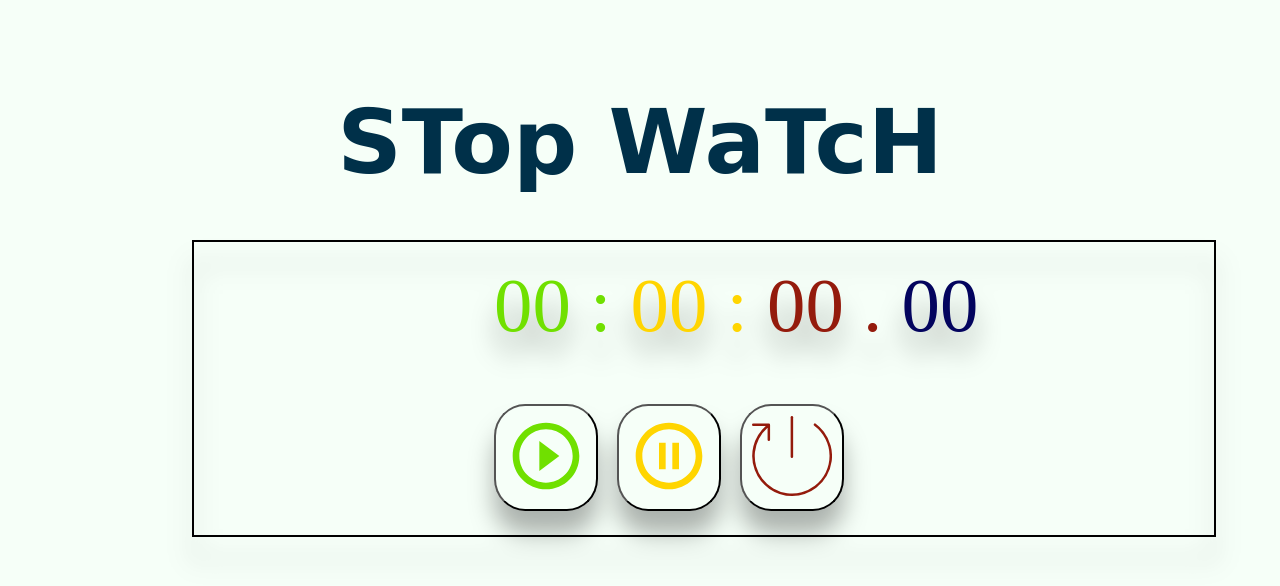
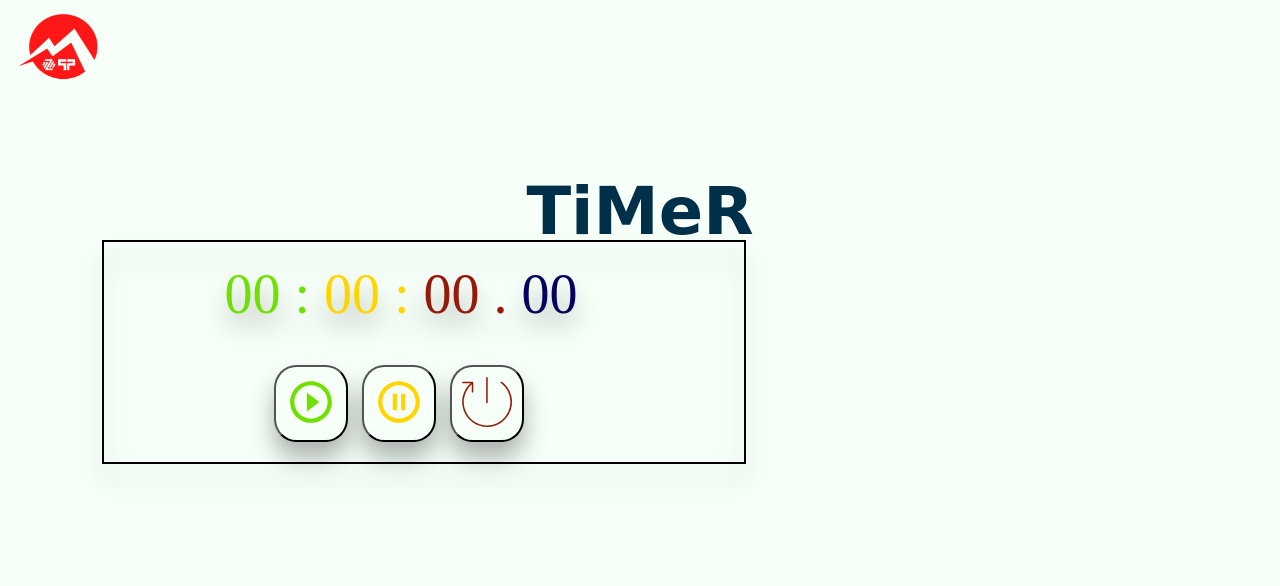
Before and after one commit to minzawthein/Timer, a plain HTML site: page index.html in a window 1280 px wide. Drawn offline with Linux system fonts and the light colour scheme.

Commit message:
initial commit

```diff
--- a/css/index.css
+++ b/css/index.css
@@ -5,12 +5,17 @@
     --minute-color: #ffd500;
     --second-color: #941b0c;
     --millisecond-color: #03045e;
-    --text-font: 4.8rem;
+    --text-font: 4.5rem;
 }
 
 body {
     background-color: var(--primary-color);
     font-size: var(--text-font);
+}
+
+.logo {
+    width: 100px;
+    height: 86px;
 }
 
 h3  {
@@ -21,7 +26,7 @@ h3  {
 
 article.container {
     position: absolute;
-    top: 30%;
+    top: 47%;
     left: 15%;
     border: 2px double #000000;
     padding: 20px;
@@ -55,3 +60,7 @@ div.button>button {
     border-radius: 30%;
     padding: 10px;
 }
+
+div.button {
+    padding-left: 50px;
+}
--- /dev/null
+++ b/css/medium.css
@@ -0,0 +1,10 @@
+:root {
+    --text-font: 3.5rem;
+}
+
+article.container {
+    top: 30%;
+    left: 8%;
+    width: 500px;
+    padding-left: 120px;
+}
--- /dev/null
+++ b/css/small.css
@@ -0,0 +1,30 @@
+:root {
+    --text-font: 2.8rem;
+}
+
+.logo {
+    width: 78px;
+    height: 66px;
+}
+
+article.container {
+    font-size: 2rem;
+    top: 30%;
+    left: 8%;
+    width: 280px;
+    padding-left: 30px;
+}
+
+div.button>button {
+    padding: 0;
+}
+
+div.button>button>svg {
+    width: 50px;
+    height: 50px;
+}
+
+div.button>button>svg>svg {
+    width: 50px;
+    height: 50px;
+}
--- a/index.html
+++ b/index.html
@@ -6,12 +6,17 @@
     <meta name="viewport" content="width=device-width, initial-scale=1.0">
     <link rel="icon" href="img/clock.svg" sizes="32*32">
     <link rel="stylesheet" href="css/index.css">
-    <title>Digital-colock</title>
+    <link rel="stylesheet" media="screen and (max-device-width: 820px)" href="css/medium.css">
+    <link rel="stylesheet" media="screen and (max-device-width: 428px)" href="css/small.css">
+    <title>Timer</title>
 </head>
 <body>
 
-    <h3>STop WaTcH</h3>
+    <a href="https://minzawthein-portfolio.netlify.app/" target="_blank">
+        <img src="img/MZT_logo 1.png" alt="Logo" class="logo">
+    </a>
 
+    <h3>TiMeR</h3>
     <article class="container">
         <div class="display">
             <span class="hour">00 :</span>
@@ -21,19 +26,17 @@
         </div>
         <div class="button">
             <button id="start">
-                <svg xmlns="http://www.w3.org/2000/svg" xmlns:svgjs="http://svgjs.com/svgjs" xmlns:xlink="http://www.w3.org/1999/xlink" width="80" height="80"><svg xmlns="http://www.w3.org/2000/svg" width="80" height="80" viewBox="0 0 48 48"><path fill="none" d="M0 0h48v48H0z"/><path fill="#70e000" d="m20 33 12-9-12-9v18zm4-29C12.95 4 4 12.95 4 24s8.95 20 20 20 20-8.95 20-20S35.05 4 24 4zm0 36c-8.82 0-16-7.18-16-16S15.18 8 24 8s16 7.18 16 16-7.18 16-16 16z" class="color000 svgShape"/></svg></svg>
+                <svg xmlns="http://www.w3.org/2000/svg" xmlns:svgjs="http://svgjs.com/svgjs" xmlns:xlink="http://www.w3.org/1999/xlink" width="50" height="50"><svg xmlns="http://www.w3.org/2000/svg" width="50" height="50" viewBox="0 0 48 48"><path fill="none" d="M0 0h48v48H0z"/><path fill="#70e000" d="m20 33 12-9-12-9v18zm4-29C12.95 4 4 12.95 4 24s8.95 20 20 20 20-8.95 20-20S35.05 4 24 4zm0 36c-8.82 0-16-7.18-16-16S15.18 8 24 8s16 7.18 16 16-7.18 16-16 16z" class="color000 svgShape"/></svg></svg>
             </button>
             <button id="pause">
-                <svg xmlns="http://www.w3.org/2000/svg" xmlns:svgjs="http://svgjs.com/svgjs" xmlns:xlink="http://www.w3.org/1999/xlink" width="80" height="80"><svg xmlns="http://www.w3.org/2000/svg" width="80" height="80" viewBox="0 0 48 48"><path fill="none" d="M0 0h48v48H0z"/><path fill="#ffd500" d="M18 32h4V16h-4v16zm6-28C12.95 4 4 12.95 4 24s8.95 20 20 20 20-8.95 20-20S35.05 4 24 4zm0 36c-8.82 0-16-7.18-16-16S15.18 8 24 8s16 7.18 16 16-7.18 16-16 16zm2-8h4V16h-4v16z" class="color000 svgShape"/></svg></svg>
+                <svg xmlns="http://www.w3.org/2000/svg" xmlns:svgjs="http://svgjs.com/svgjs" xmlns:xlink="http://www.w3.org/1999/xlink" width="50" height="50"><svg xmlns="http://www.w3.org/2000/svg" width="50" height="50" viewBox="0 0 48 48"><path fill="none" d="M0 0h48v48H0z"/><path fill="#ffd500" d="M18 32h4V16h-4v16zm6-28C12.95 4 4 12.95 4 24s8.95 20 20 20 20-8.95 20-20S35.05 4 24 4zm0 36c-8.82 0-16-7.18-16-16S15.18 8 24 8s16 7.18 16 16-7.18 16-16 16zm2-8h4V16h-4v16z" class="color000 svgShape"/></svg></svg>
             </button>
             <button id="reset">
-                <svg xmlns="http://www.w3.org/2000/svg" xmlns:svgjs="http://svgjs.com/svgjs" xmlns:xlink="http://www.w3.org/1999/xlink" width="80" height="80"><svg xmlns="http://www.w3.org/2000/svg" width="80" height="80" data-name="1" viewBox="0 0 128 128"><path fill="#941b0c" d="M115 25.21a64 64 0 0 0-13-12.82 2 2 0 1 0-2.36 3.22 60.13 60.13 0 0 1 .86 96.11 59.79 59.79 0 0 1-83.9-11.36 60.17 60.17 0 0 1 8.33-81.62V38a2 2 0 1 0 4 0V14a2 2 0 0 0-2-2H2a2 2 0 0 0 0 4h20a64 64 0 0 0 42.27 112 63.39 63.39 0 0 0 38.61-13.07A64.18 64.18 0 0 0 115 25.21Z" class="color000 svgShape"/><path fill="#941b0c" d="M63.83 67a2 2 0 0 0 2-2V2a2 2 0 1 0-4 0v63a2 2 0 0 0 2 2Z" class="color000 svgShape"/></svg></svg>
+                <svg xmlns="http://www.w3.org/2000/svg" xmlns:svgjs="http://svgjs.com/svgjs" xmlns:xlink="http://www.w3.org/1999/xlink" width="50" height="50"><svg xmlns="http://www.w3.org/2000/svg" width="50" height="50" data-name="1" viewBox="0 0 128 128"><path fill="#941b0c" d="M115 25.21a64 64 0 0 0-13-12.82 2 2 0 1 0-2.36 3.22 60.13 60.13 0 0 1 .86 96.11 59.79 59.79 0 0 1-83.9-11.36 60.17 60.17 0 0 1 8.33-81.62V38a2 2 0 1 0 4 0V14a2 2 0 0 0-2-2H2a2 2 0 0 0 0 4h20a64 64 0 0 0 42.27 112 63.39 63.39 0 0 0 38.61-13.07A64.18 64.18 0 0 0 115 25.21Z" class="color000 svgShape"/><path fill="#941b0c" d="M63.83 67a2 2 0 0 0 2-2V2a2 2 0 1 0-4 0v63a2 2 0 0 0 2 2Z" class="color000 svgShape"/></svg></svg>
             </button>
         </div>
     </article>
 
-
     <script src="javascript/index.js"></script>
-    <!-- <script src="javascript/main.js"></script> -->
 </body>
 </html>
```
Also changed, not shown: javascript/main.js (deleted, +0 -39 lines), img/MZT_logo 1.png (added).
